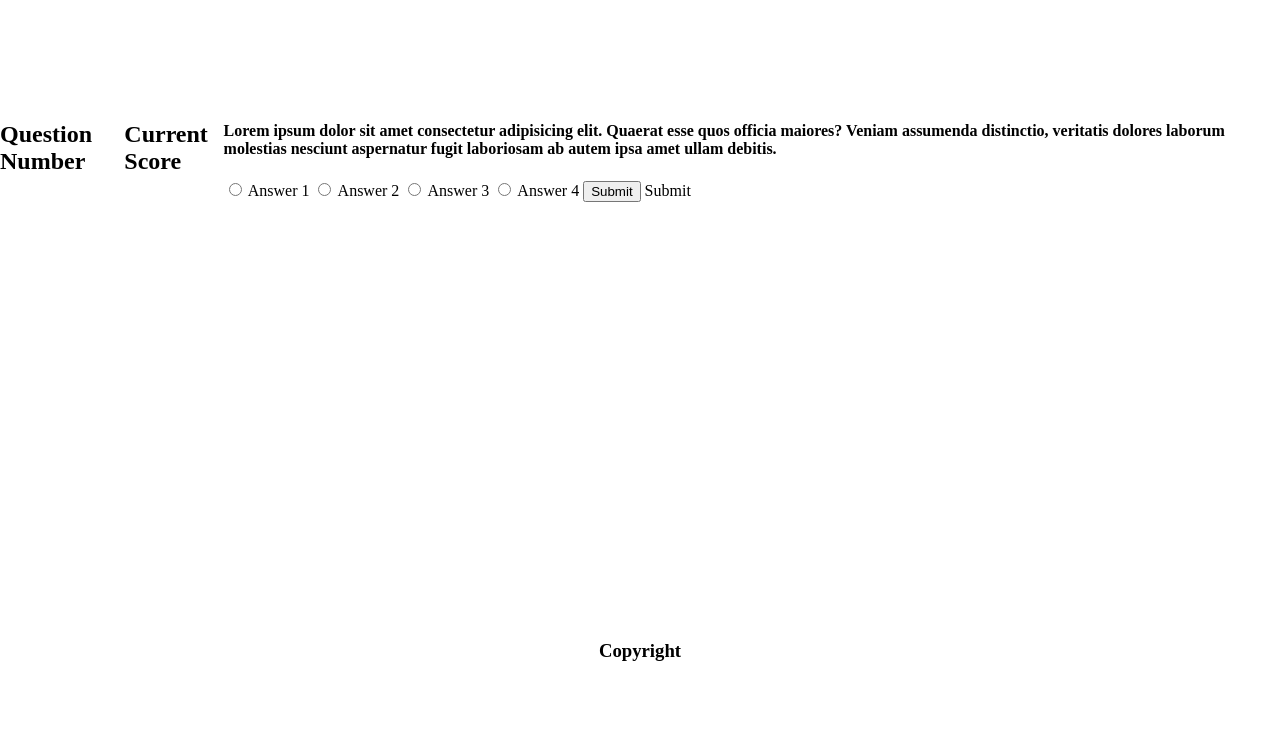
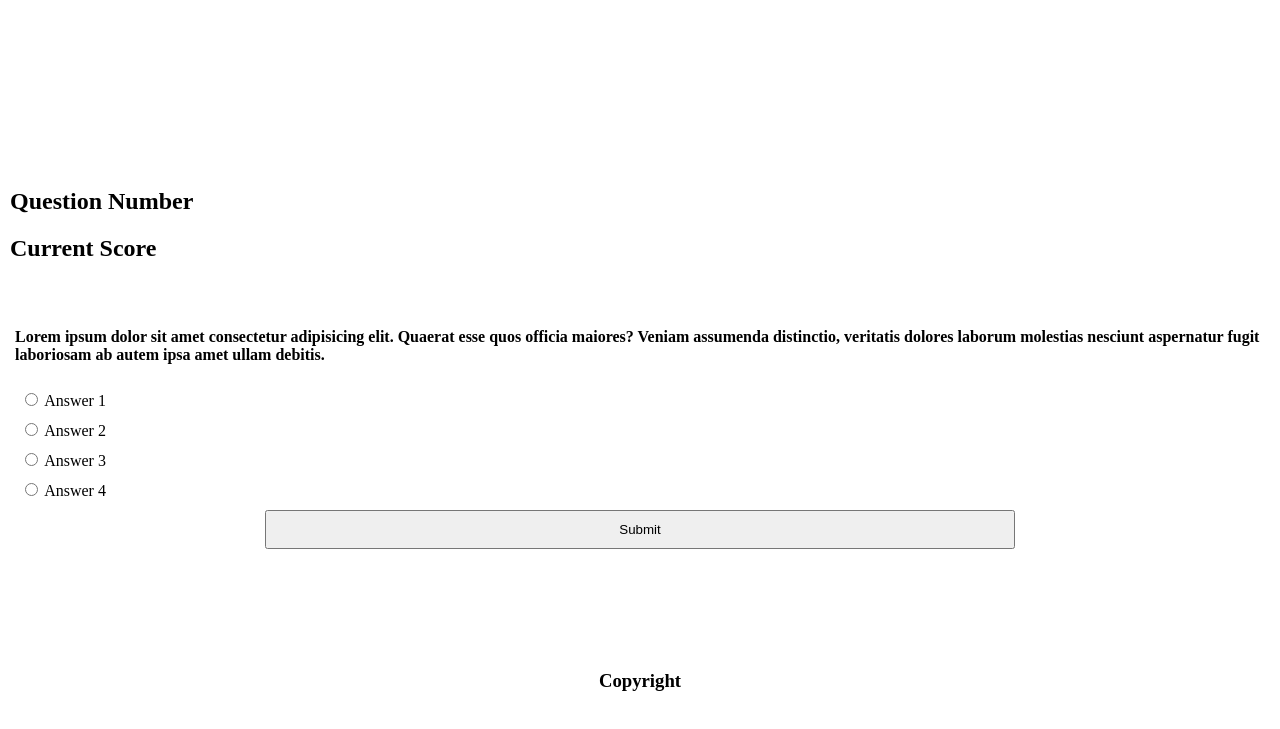
Before and after one commit to nreid3035/quiz-app-wireframe, a plain HTML site: page question-page.html in a window 1280 px wide. Shown: the part 59-788 px from the top of the page. Drawn offline with Linux system fonts and the light colour scheme.

Commit message:
final commit ready to upload

```diff
--- a/index.css
+++ b/index.css
@@ -27,6 +27,7 @@ main {
     justify-content: center;
     align-content: center;
 }
+/*home page css*/
 .main-content-container {
     width: 80%;
     height: 80%;
@@ -55,3 +56,43 @@ footer {
     align-content: center;
     text-align: center;
 }
+h3 {
+    align-self: center;
+}
+
+/*Question page css*/
+#question-page-main {
+    display: flex;
+    flex-direction: column;
+}
+.status {
+    padding: 10px;
+}
+form {
+    display: flex;
+    flex-direction: column;
+    padding: 15px;
+}
+.radio-button {
+    padding: 5px;
+}
+#submit-button {
+    width: 60%;
+    align-self: center;
+    padding: 10px 5px;
+    margin-top: 5px;
+}
+
+/*main css for final-score*/
+#final-score-main {
+    display: flex;
+    flex-direction: column;
+    justify-content: space-between;
+    align-content: center;
+    text-align: center;
+}
+.final-p-container {
+    display: flex;
+    justify-content: center;
+    align-content: center;
+}
--- a/question-page.html
+++ b/question-page.html
@@ -10,21 +10,30 @@
     <header>
         <h1>Irish Revolutionary History Quiz</h1>
     </header>
-    <main>
+    <main id="question-page-main">
+      <div class="status">
         <h2>Question Number</h2>
         <h2>Current Score</h2>
+      </div>
         <form action="">
             <h4>Lorem ipsum dolor sit amet consectetur adipisicing elit. Quaerat esse quos officia maiores? Veniam assumenda distinctio, veritatis dolores laborum molestias nesciunt aspernatur fugit laboriosam ab autem ipsa amet ullam debitis.</h4>
+          <div class="radio-button">
             <input type="radio" name="answer-one">
             <label for="answer-one">Answer 1</label>
+          </div>
+          <div class="radio-button">
             <input type="radio" name="answer-two">
             <label for="answer-two">Answer 2</label>
+          </div>
+          <div class="radio-button">
             <input type="radio" name="answer-three">
             <label for="answer-three">Answer 3</label>
+          </div>
+          <div class="radio-button">
             <input type="radio" name="answer-four">
             <label for="answer-four">Answer 4</label>
-            <input type="submit" name="submit-button">
-            <label for="submit-button">Submit</label>
+          </div>
+            <input id="submit-button" type="submit" name="submit-button">
         </form>
     </main>
     <footer>
```
Also changed, not shown: final-score.html (+2 -2 lines).
